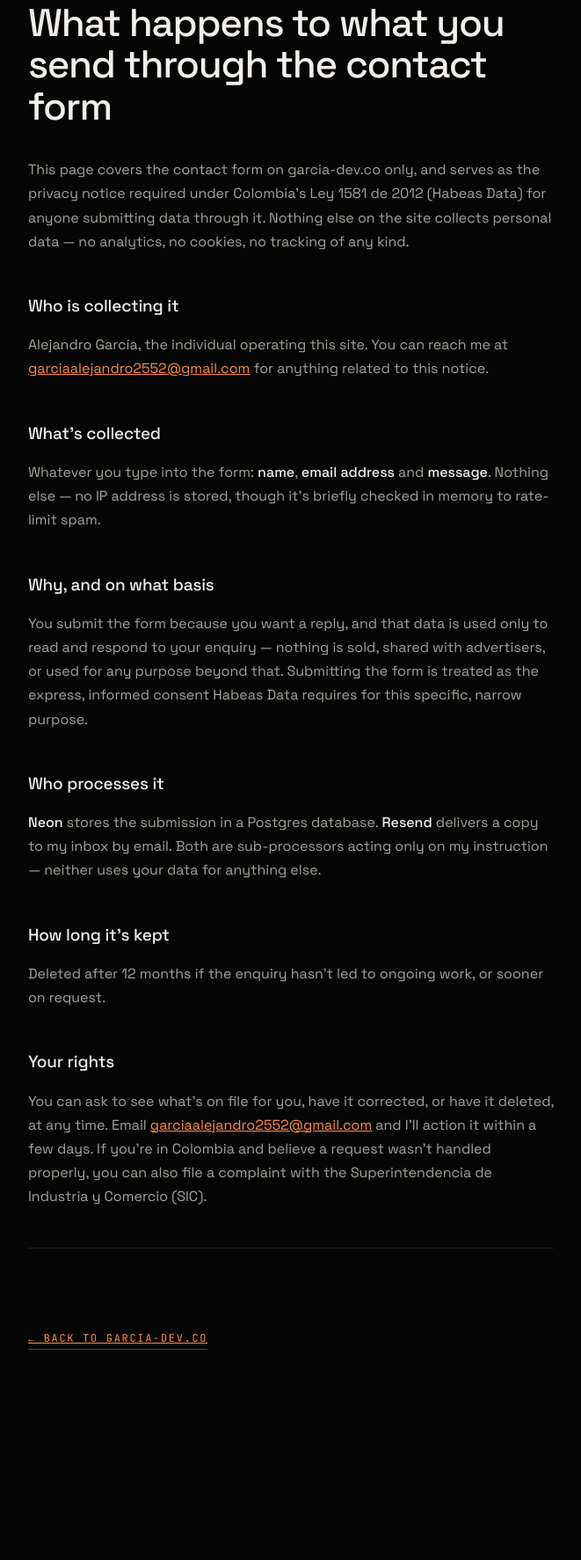
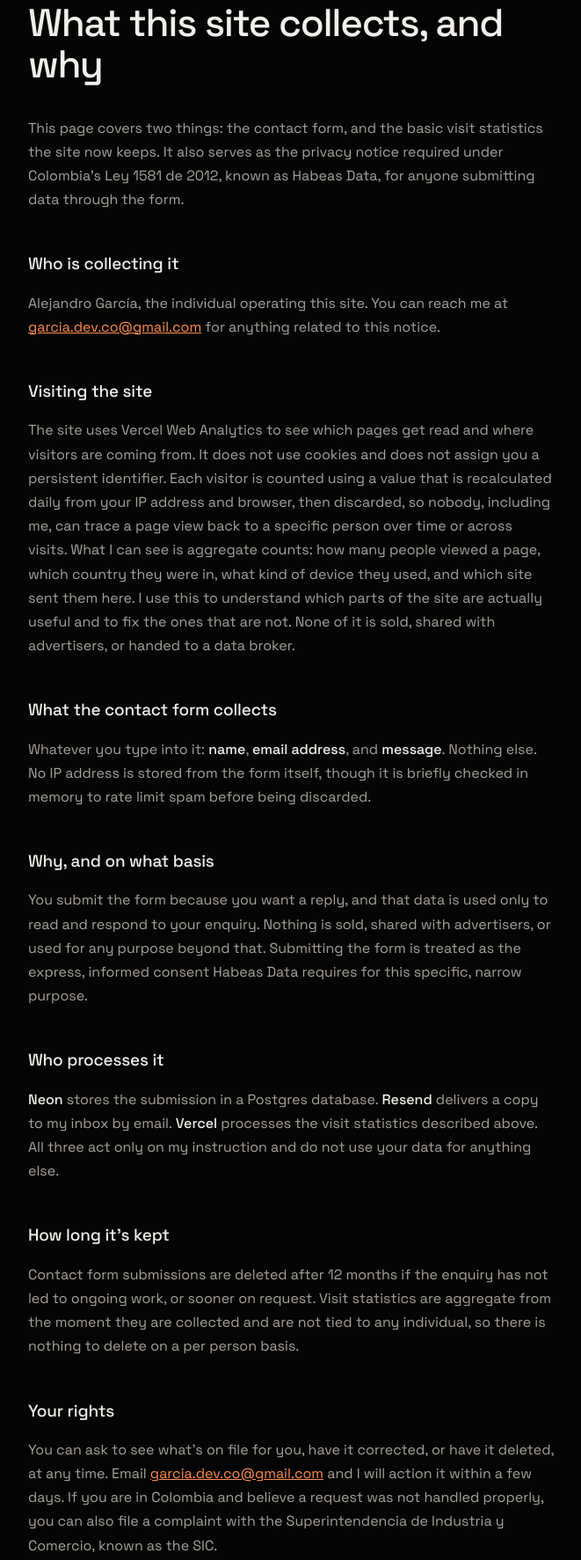
Before and after one commit to Alejog20/Garcia_Dev_Site, a website: page privacy.html in a window 1280 px wide. Shown: the part 98-1871 px from the top of the page at 88% size, without its empty margins (309-970 px from the left). Before the commit the page ends 1704 px from the top, so only its background shows below. Drawn offline with Linux system fonts and the light colour scheme.

Commit message:
Add cookieless analytics, rewrite privacy notice, update contact email
Vercel Web Analytics on every public page (hashed daily, no cookies, no
persistent ID). privacy.html rewritten in plain language covering what
it collects and why, with no slashes. Contact email switched to
garcia.dev.co@gmail.com everywhere, including the live mailto target in
api/contact.js. static-server.mjs now stubs /_vercel/* locally so the
zero-console-errors test reflects real production behavior instead of
a local-only 404.

Co-Authored-By: Claude Sonnet 5 <noreply@anthropic.com>

```diff
--- /dev/null
+++ b/analytics-init.js
@@ -0,0 +1,3 @@
+// Stub required by Vercel Web Analytics before its tracking script loads.
+// Externalized because the site's CSP has no 'unsafe-inline' for scripts.
+window.va = window.va || function () { (window.vaq = window.vaq || []).push(arguments); };
--- a/api/_lib/blog-layout.js
+++ b/api/_lib/blog-layout.js
@@ -229,6 +229,8 @@ ${robots ? `<meta name="robots" content="${escapeHtml(robots)}">` : ''}
 <main>
 ${bodyHtml}
 </main>
+<script src="/analytics-init.js"></script>
+<script defer src="/_vercel/insights/script.js"></script>
 </body>
 </html>
 `;
--- a/api/contact.js
+++ b/api/contact.js
@@ -2,7 +2,7 @@ const { neon } = require('@neondatabase/serverless');
 const { Resend } = require('resend');
 const { checkRateLimit } = require('./_lib/rate-limit');
 
-const RECIPIENT = 'garciaalejandro2552@gmail.com';
+const RECIPIENT = 'garcia.dev.co@gmail.com';
 const RATE_LIMIT_MAX = 5;
 const RATE_LIMIT_WINDOW_SECONDS = 60 * 60;
 const EMAIL_RE = /^[^\s@]+@[^\s@]+\.[^\s@]+$/;
--- a/privacy.html
+++ b/privacy.html
@@ -4,7 +4,7 @@
 <meta charset="utf-8">
 <meta name="viewport" content="width=device-width, initial-scale=1">
 <title>Privacy notice — Alejandro García</title>
-<meta name="description" content="What the contact form on garcia-dev.co collects, why, who processes it, and how to request deletion.">
+<meta name="description" content="What garcia-dev.co collects through its contact form and basic site analytics, why, who processes it, and how to request deletion.">
 <link rel="canonical" href="https://www.garcia-dev.co/privacy.html">
 <meta name="robots" content="noindex">
 <link rel="icon" type="image/png" sizes="32x32" href="/assets/favicon/favicon-32.png">
@@ -75,50 +75,71 @@
 <body>
 <main>
   <span class="eyebrow">Privacy notice</span>
-  <h1>What happens to what you send through the contact form</h1>
+  <h1>What this site collects, and why</h1>
 
-  <p>This page covers the contact form on garcia-dev.co only, and serves as the
-  privacy notice required under Colombia's Ley 1581 de 2012 (Habeas Data) for
-  anyone submitting data through it. Nothing else on the site collects personal
-  data — no analytics, no cookies, no tracking of any kind.</p>
+  <p>This page covers two things: the contact form, and the basic visit
+  statistics the site now keeps. It also serves as the privacy notice
+  required under Colombia's Ley 1581 de 2012, known as Habeas Data, for
+  anyone submitting data through the form.</p>
 
   <h2>Who is collecting it</h2>
-  <p>Alejandro García, the individual operating this site. You can reach me at
-  <a href="mailto:garciaalejandro2552@gmail.com">garciaalejandro2552@gmail.com</a>
+  <p>Alejandro García, the individual operating this site. You can reach me
+  at <a href="mailto:garcia.dev.co@gmail.com">garcia.dev.co@gmail.com</a>
   for anything related to this notice.</p>
 
-  <h2>What's collected</h2>
-  <p>Whatever you type into the form: <strong>name</strong>, <strong>email
-  address</strong> and <strong>message</strong>. Nothing else — no IP address is
-  stored, though it's briefly checked in memory to rate-limit spam.</p>
+  <h2>Visiting the site</h2>
+  <p>The site uses Vercel Web Analytics to see which pages get read and
+  where visitors are coming from. It does not use cookies and does not
+  assign you a persistent identifier. Each visitor is counted using a
+  value that is recalculated daily from your IP address and browser,
+  then discarded, so nobody, including me, can trace a page view back to
+  a specific person over time or across visits. What I can see is
+  aggregate counts: how many people viewed a page, which country they
+  were in, what kind of device they used, and which site sent them here.
+  I use this to understand which parts of the site are actually useful
+  and to fix the ones that are not. None of it is sold, shared with
+  advertisers, or handed to a data broker.</p>
+
+  <h2>What the contact form collects</h2>
+  <p>Whatever you type into it: <strong>name</strong>, <strong>email
+  address</strong>, and <strong>message</strong>. Nothing else. No IP
+  address is stored from the form itself, though it is briefly checked in
+  memory to rate limit spam before being discarded.</p>
 
   <h2>Why, and on what basis</h2>
-  <p>You submit the form because you want a reply, and that data is used only to
-  read and respond to your enquiry — nothing is sold, shared with advertisers, or
-  used for any purpose beyond that. Submitting the form is treated as the express,
-  informed consent Habeas Data requires for this specific, narrow purpose.</p>
+  <p>You submit the form because you want a reply, and that data is used
+  only to read and respond to your enquiry. Nothing is sold, shared with
+  advertisers, or used for any purpose beyond that. Submitting the form is
+  treated as the express, informed consent Habeas Data requires for this
+  specific, narrow purpose.</p>
 
   <h2>Who processes it</h2>
   <p><strong>Neon</strong> stores the submission in a Postgres database.
-  <strong>Resend</strong> delivers a copy to my inbox by email. Both are
-  sub-processors acting only on my instruction — neither uses your data for
+  <strong>Resend</strong> delivers a copy to my inbox by email.
+  <strong>Vercel</strong> processes the visit statistics described above.
+  All three act only on my instruction and do not use your data for
   anything else.</p>
 
   <h2>How long it's kept</h2>
-  <p>Deleted after 12 months if the enquiry hasn't led to ongoing work, or
-  sooner on request.</p>
+  <p>Contact form submissions are deleted after 12 months if the enquiry
+  has not led to ongoing work, or sooner on request. Visit statistics are
+  aggregate from the moment they are collected and are not tied to any
+  individual, so there is nothing to delete on a per person basis.</p>
 
   <h2>Your rights</h2>
-  <p>You can ask to see what's on file for you, have it corrected, or have it
-  deleted, at any time. Email
-  <a href="mailto:garciaalejandro2552@gmail.com">garciaalejandro2552@gmail.com</a>
-  and I'll action it within a few days. If you're in Colombia and believe a
-  request wasn't handled properly, you can also file a complaint with the
-  Superintendencia de Industria y Comercio (SIC).</p>
+  <p>You can ask to see what's on file for you, have it corrected, or have
+  it deleted, at any time. Email
+  <a href="mailto:garcia.dev.co@gmail.com">garcia.dev.co@gmail.com</a>
+  and I will action it within a few days. If you are in Colombia and
+  believe a request was not handled properly, you can also file a
+  complaint with the Superintendencia de Industria y Comercio, known as
+  the SIC.</p>
 
   <hr>
 
   <a class="back" href="/#contacto">← Back to garcia-dev.co</a>
 </main>
+<script src="/analytics-init.js"></script>
+<script defer src="/_vercel/insights/script.js"></script>
 </body>
 </html>
```
Also changed, not shown: index.html (+4 -2 lines), scripts/static-server.mjs (+12 -0 lines).
